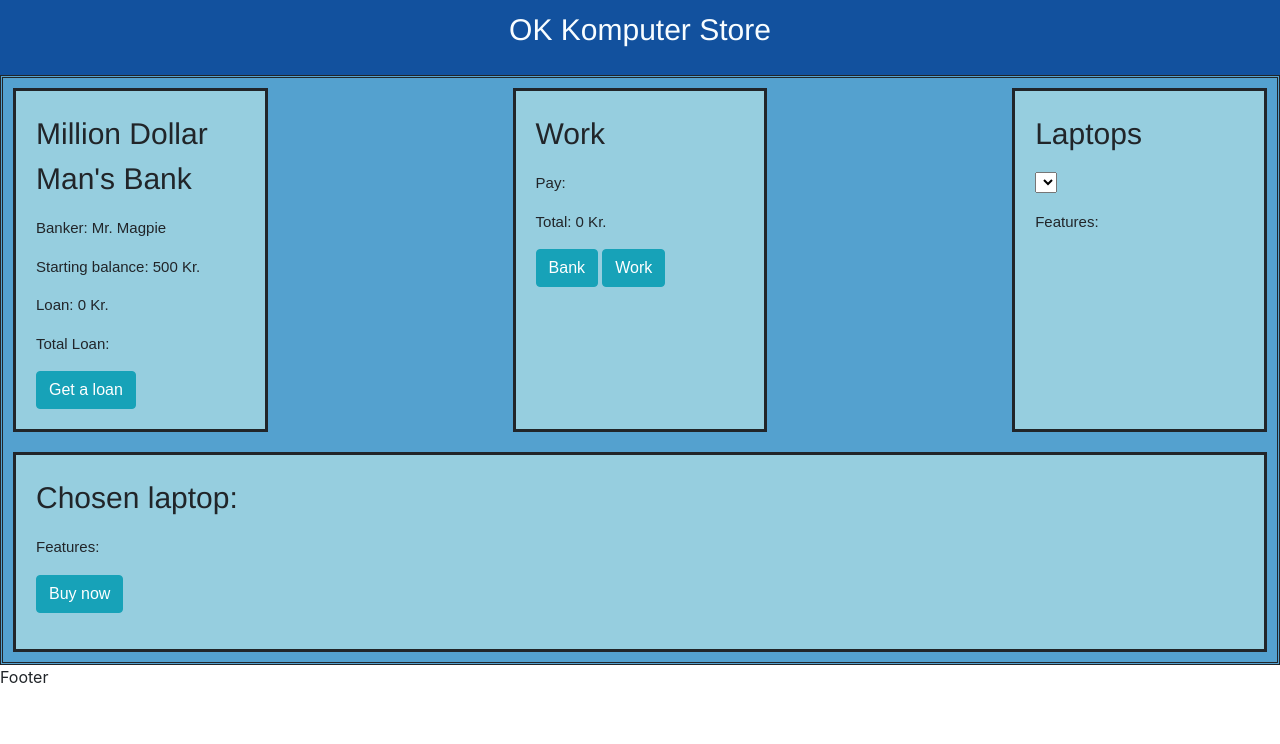
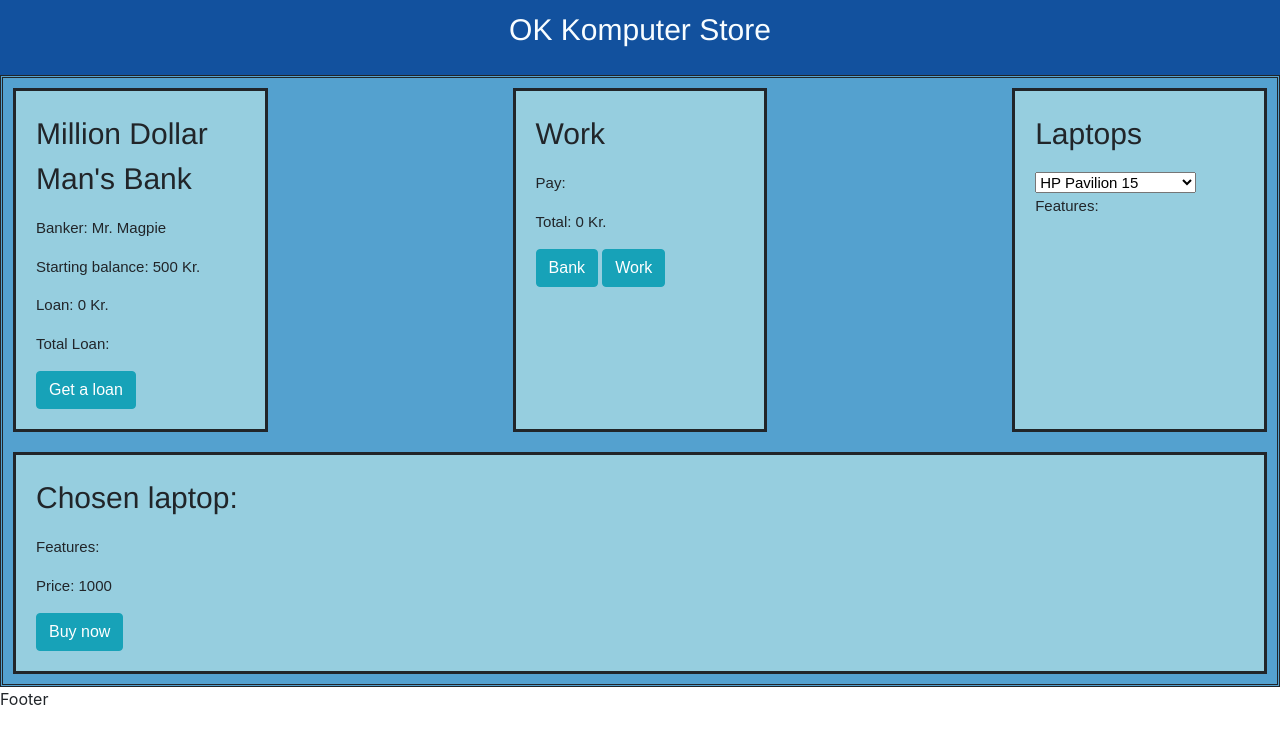
Before and after one commit to PerChrister/ok-komputer, a plain HTML site: page index.html in a window 1280 px wide. Drawn offline with nearby package versions, Linux system fonts and the light colour scheme.

Commit message:
Added laptop dropdown

```diff
--- a/index.html
+++ b/index.html
@@ -16,9 +16,24 @@
 
     <div id="komputer-body" class="flex-container">
         <div id="container-bank"></div>
+
         <div id="container-work"></div>
-        <div id="container-laptops"></div>
+
+        <div id="container-laptops">
+            <div class='laptop-class'>
+                <p>Laptops</p>
+                    <div class='js-class'>
+                        <div class="dropdown-class">
+                            <select id="laptop-options">
+                            </select>
+                        </div>
+                        <p id="features">Features: <p>
+                    </div>
+            </div>
+        </div>
+
         <div id="container-laptop-order"></div>
+
     </div>
 
     <footer id="komputer-footer">Footer</footer>
--- a/static/js/app.js
+++ b/static/js/app.js
@@ -2,6 +2,7 @@ const bankElement = document.getElementById('container-bank');
 const workElement = document.getElementById('container-work');
 const laptopElement = document.getElementById('container-laptops');
 const orderElement = document.getElementById('container-laptop-order');
+let featureElement = document.getElementById('feature');
 
 function Laptop(name,features,description,price,imageUrl){
     this.name = name;
@@ -13,10 +14,10 @@ function Laptop(name,features,description,price,imageUrl){
 
 let laptops = [];
 
-const hp = new Laptop('HP Pavilion 15','i7, 256 SSD, 16 GB RAM','A really good laptop for the dystopia that is coming.','10000 KR',"../images/hp.jpg");
-const lenovo = new Laptop('Lenovo IdeaPad 330','i5, 1 TB HDD, 8 GB RAM','This laptop is mostly used by the Karma Police and performs really well. Highly recommended!','13000 KR',"../images/lenovo.jpg");
-const asus = new Laptop('Asus VivoBook 14','i5, 512 SSD, 8 GB RAM','A small yet high performing laptop recommended by Mr. Yorke himself.','15000 KR',"../images/asus.jpg");
-const acer = new Laptop('Acer Aspire 3','i5, 256 SSD, 8 GB RAM','The perfect laptop with a good enough portable size and performance perfect for myxomatosis experiments.','12000 KR',"../images/acer.jpg");
+const hp = new Laptop('HP Pavilion 15','i7, 256 SSD, 16 GB RAM','A really good laptop for the dystopia that is coming.','1000 KR',"../images/hp.jpg");
+const lenovo = new Laptop('Lenovo IdeaPad 330','i5, 1 TB HDD, 8 GB RAM','This laptop is mostly used by the Karma Police and performs really well. Highly recommended!','1300 KR',"../images/lenovo.jpg");
+const asus = new Laptop('Asus VivoBook 14','i5, 512 SSD, 8 GB RAM','A small yet high performing laptop recommended by Mr. Yorke himself.','1500 KR',"../images/asus.jpg");
+const acer = new Laptop('Acer Aspire 3','i5, 256 SSD, 8 GB RAM','The perfect laptop with a good enough portable size and performance perfect for myxomatosis experiments.','1200 KR',"../images/acer.jpg");
 
 laptops.push(hp);
 laptops.push(lenovo);
@@ -30,6 +31,8 @@ let startingBalance = 500;
 let globalBankBalance = 0;
 let hundreds = 0;
 let komputers = laptops;
+let price = 1000;
+let chosenLaptop;
 
 const bank =
     `
@@ -98,20 +101,18 @@ function transfer(){
     globalBankBalance = bankBalance;
 }
 
-const laptopList =
-    `
-    <div class='laptop-class'>
-        <p>Laptops</p>
-            <div class='js-class'>
-                <p>
-                    <select id='select-id'>
-                    </select>
-                </p>
-                <p>Features: <p>
-            </div>
-    </div>
-    `
-;
+const laptopsDropDown = document.getElementById('laptop-options');
+for (let i = 0; i < laptops.length; i++) {
+    addLaptopToDropDown(laptops[i].name);
+}
+
+function addLaptopToDropDown(laptopName) {
+    let laptopOption = document.createElement('option');
+    laptopOption.innerText = laptopName;
+    laptopsDropDown.appendChild(laptopOption);
+    console.log(laptopsDropDown.appendChild(laptopOption).value);
+}
+
 
 
 const order =
@@ -121,13 +122,22 @@ const order =
         <div class='js-class'>
             <p></p>
             <p>Features: <p>
-            <button type='button' class='btn btn-info'>Buy now</button>
+            <p id ='laptop-price'>Price: `+price+`</p>
+            <button type='button' class='btn btn-info' onclick='buyLaptop()'>Buy now</button>
         </div>
 </div>
-`
-;
+`;
 
-laptopElement.innerHTML = laptopList;
+
+function buyLaptop(){
+    if (globalBankBalance < price){
+        alert("You cannot buy that laptop!");
+    } else {
+        alert("Thanks for your purchase!");
+    }
+
+}
+
 orderElement.innerHTML = order;
 bankElement.innerHTML = bank;
 workElement.innerHTML = work;
```
